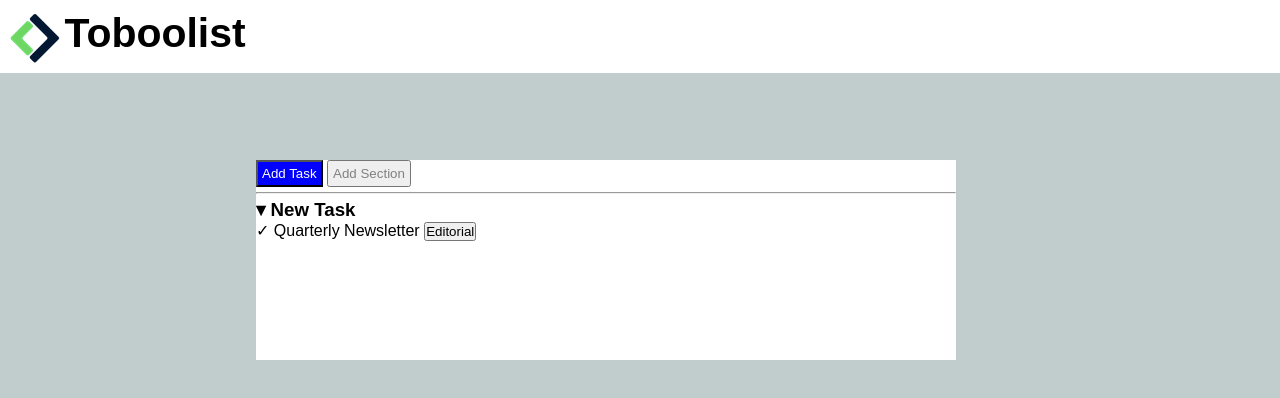
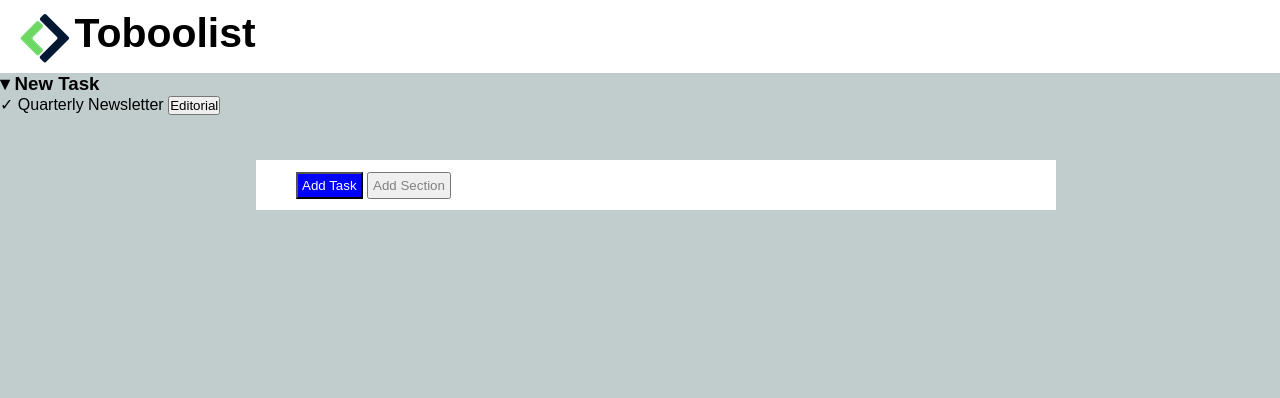
Before and after one commit to Ale28814/html-css-toboolist, a plain HTML site: page index.html in a window 1280 px wide. Drawn offline with Linux system fonts and the light colour scheme.

Commit message:
another recap

```diff
--- a/css/style.css
+++ b/css/style.css
@@ -17,7 +17,7 @@
 .logo{
     height: 50px;
     vertical-align: middle;
-    margin-left: 10px;
+    margin-left: 20px;
     margin-bottom: 10px;
 }
 
@@ -28,18 +28,20 @@
 }
 
 /*main content*/
-.central-body{
+
+.button-todolist{
 
 }
 
-.todolist{
+.todolist-button{
     background-color: white;
-    width: 700px;
-    height: 200px;
+    width: 800px;
+    height: 50px;
     position: absolute;
     top: 20%;
     left: 20%;
     border-radius: 4px solid black;
+    padding: 12px 0 0 40px;
 }
 
 hr{
--- a/index.html
+++ b/index.html
@@ -12,19 +12,25 @@
     <div class="container">
         <img class="logo" src="./img/Logo.png" alt="">
         <span class="logo-text"><h3>Toboolist</h3></span>
+    </div>
 
 
         <!--main content-->
-        <div class="central-body">
-            <section class="todolist">
+        <div class="todolist">
+            <section class="todolist-button">
                 <button class="task-button">Add Task</button>
                 <button class="section-button">Add Section</button>
-                <hr>
+            </section>
+            <section class="todolist-item">
                 <h3>&blacktriangledown; New Task</h3>
                 <span>&check; Quarterly Newsletter <button>Editorial</button></span>
             </section>
         </div>
-    </div>
+
+
+
+
+
 
 </body>
 </html>
```
